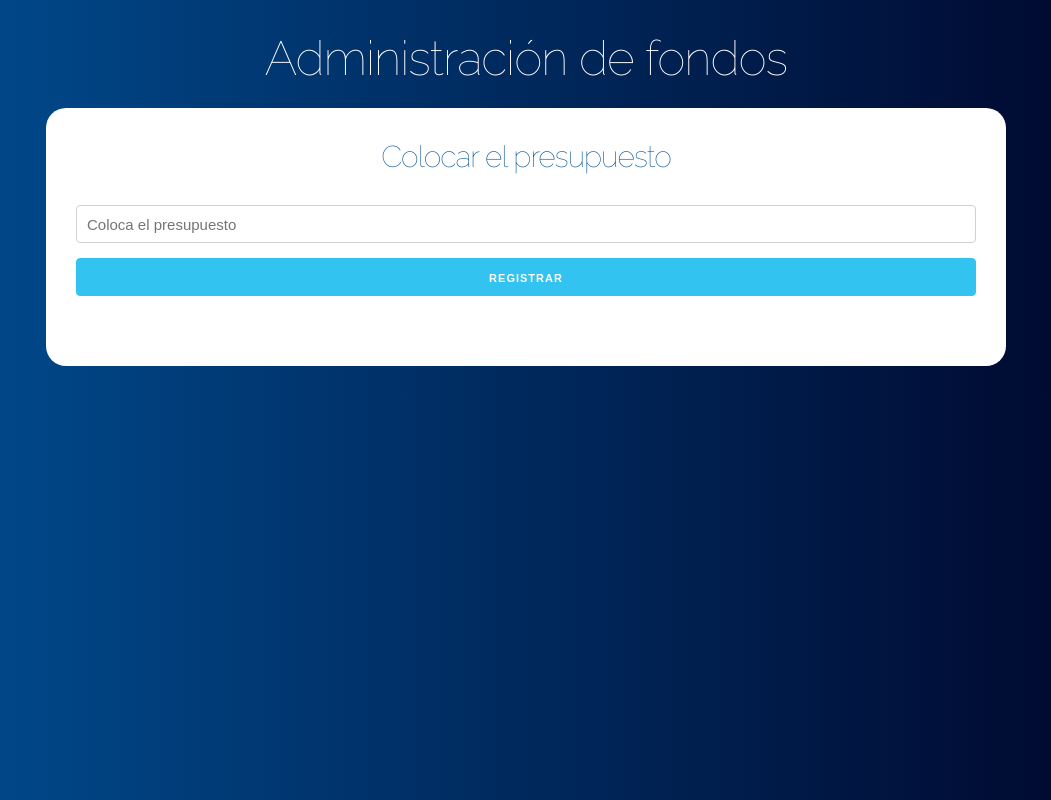
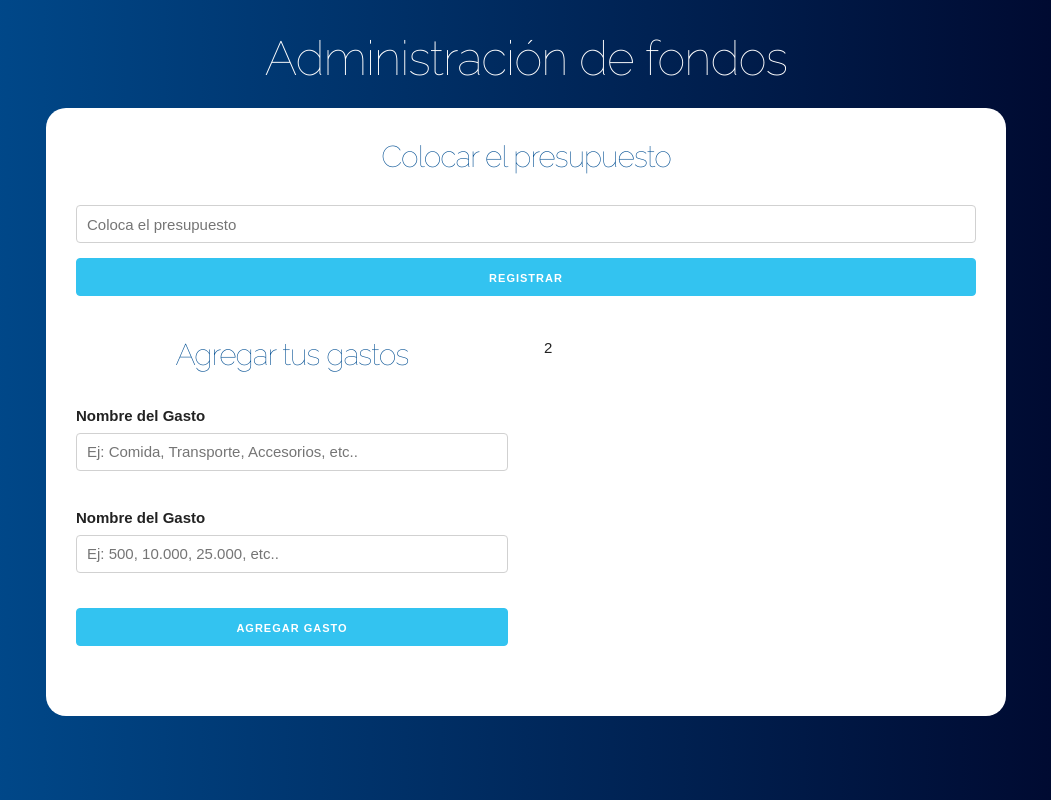
Before and after one commit to tomasgz7/CodeChallenge-ADF, a React (Create React App) app: page / in a window 1280 px wide. Shown: the whole page, without its empty margins (114-1165 px from the left). Built offline with nearby package versions, Linux system fonts and the light colour scheme.

Commit message:
Formulario de Gastos.

```diff
--- a/src/App.js
+++ b/src/App.js
@@ -1,6 +1,6 @@
 import React, {useState} from 'react';
 import Pregunta from './components/Pregunta';
-
+import Formulario from './components/Formulario';
 
 function App() {
 
@@ -18,10 +18,20 @@
           guardarPresupuesto={guardarPresupuesto}
           guardarRestante={guardarRestante}
         />
+
+        <div className='row'>
+          <div className='one-half column'>
+              <Formulario />
         </div>
-    </header>
+          <div className='one-half column'>
+                2
+        </div>
+
+      </div>
     </div>
-  );
+  </header>
+</div>
+);
 }
 
 export default App;
--- /dev/null
+++ b/src/components/Formulario.js
@@ -0,0 +1,36 @@
+import React, {useState} from 'react';
+
+
+const Formulario = () => {
+    return (
+
+        <form>
+            <h2>Agregar tus gastos</h2>
+
+            <div className='campo'>
+                <label>Nombre del Gasto</label>
+                <input
+                type='text'
+                className='u-full-width'
+                placeholder='Ej: Comida, Transporte, Accesorios, etc..'
+                />
+            </div>
+            <div className='campo'>
+                <label>Nombre del Gasto</label>
+                <input
+                type='number'
+                className='u-full-width'
+                placeholder='Ej: 500, 10.000, 25.000, etc..'
+                />
+            </div>
+
+                <input
+                type='submit'
+                className='button-primary u-full-width'
+                value='Agregar Gasto'
+                />
+        </form>
+    );
+}
+
+export default Formulario;
```
